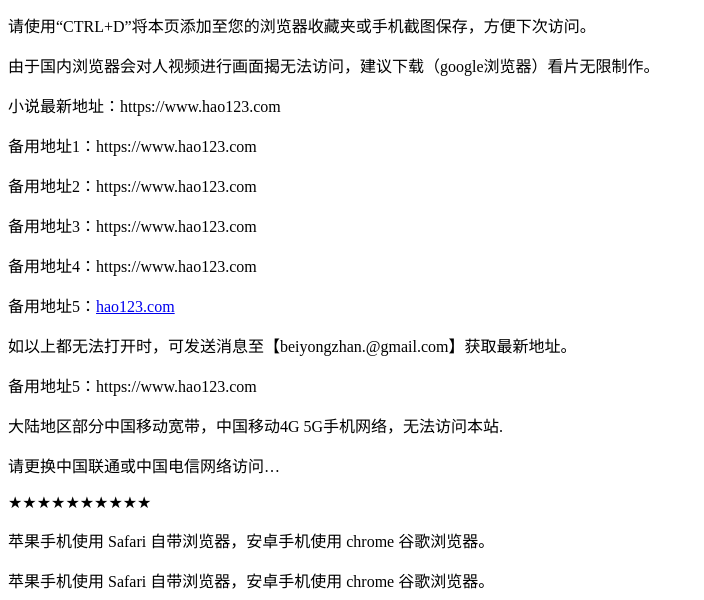
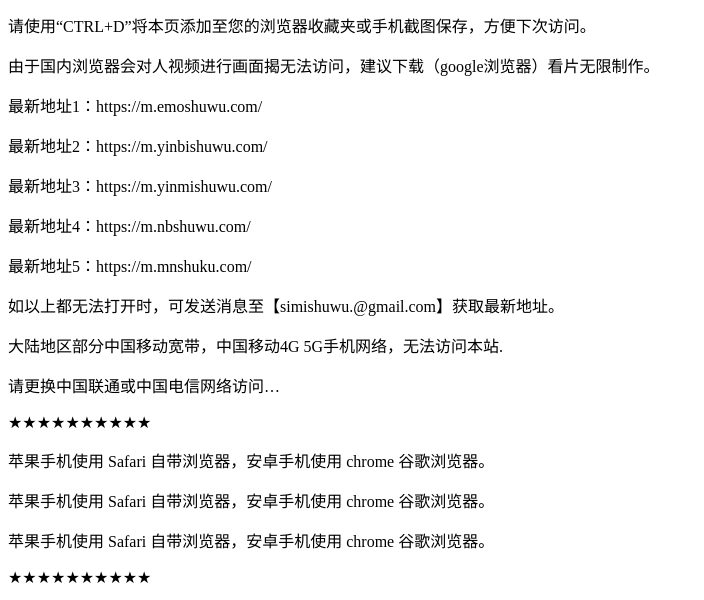
Before and after one commit to simishuwu/https-simishuwu.github.io-, a plain HTML site: page index.html in a window 1280 px wide. Shown: the part 183-783 px from the top of the page, without its empty margins (0-704 px from the left). Drawn offline with Linux system fonts and the light colour scheme.

Commit message:
Update index.html

```diff
--- a/index.html
+++ b/index.html
@@ -38,21 +38,17 @@
 
 <p>由于国内浏览器会对人视频进行画面揭无法访问，建议下载（google浏览器）看片无限制作。</p>
 
-<p>小说最新地址：https://www.hao123.com</p>
+<p>最新地址1：https://m.emoshuwu.com/</p>
 
-<p>备用地址1：https://www.hao123.com</p>
+<p>最新地址2：https://m.yinbishuwu.com/</p>
 
-<p>备用地址2：https://www.hao123.com</p>
+<p>最新地址3：https://m.yinmishuwu.com/</p>
 
-<p>备用地址3：https://www.hao123.com</p>
+<p>最新地址4：https://m.nbshuwu.com/</p>
 
-<p>备用地址4：https://www.hao123.com</p>
+<p>最新地址5：https://m.mnshuku.com/</p>
 
-<p>备用地址5：<a href="https://www.hao123.com" target="_blank">hao123.com</a></p>
-
-<p>如以上都无法打开时，可发送消息至【beiyongzhan.@gmail.com】获取最新地址。</p>
-
-<p>备用地址5：https://www.hao123.com</p>
+<p>如以上都无法打开时，可发送消息至【simishuwu.@gmail.com】获取最新地址。</p>
 
 </div>
 <div class="tip">
```
